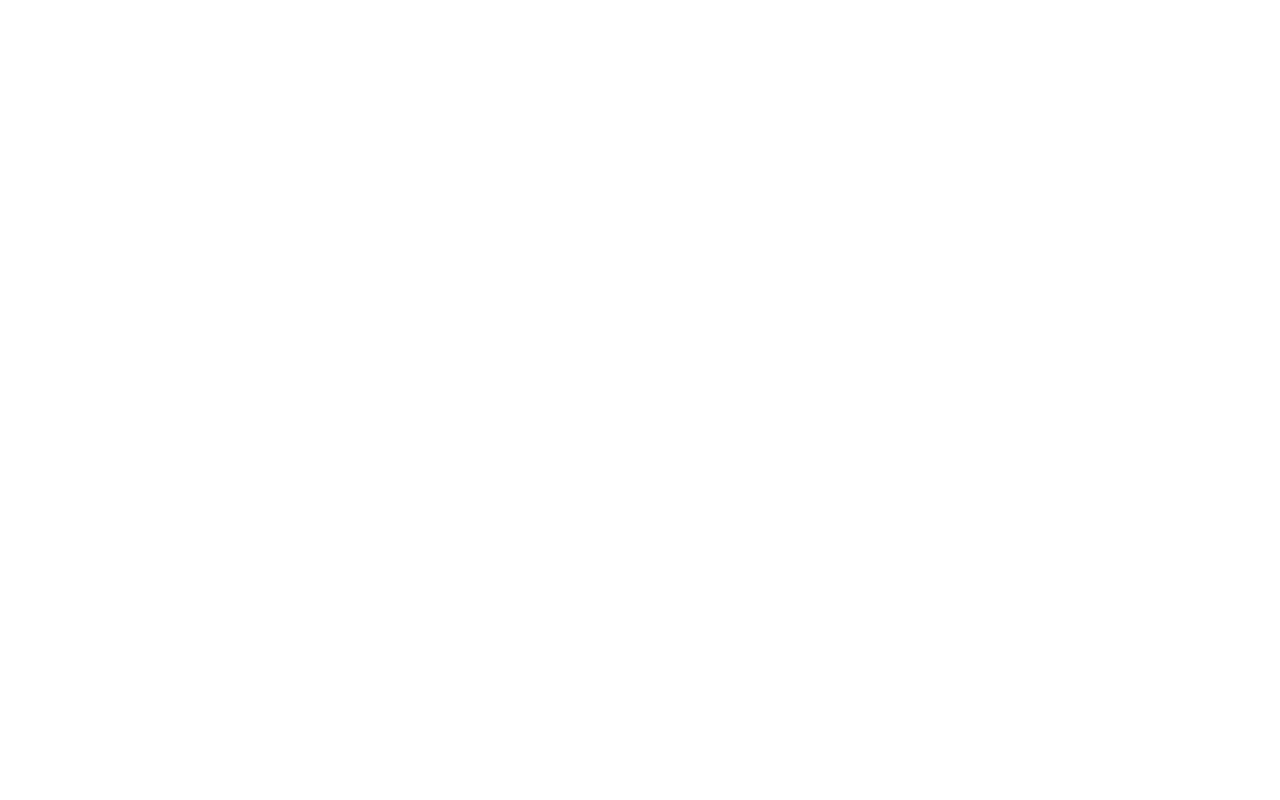
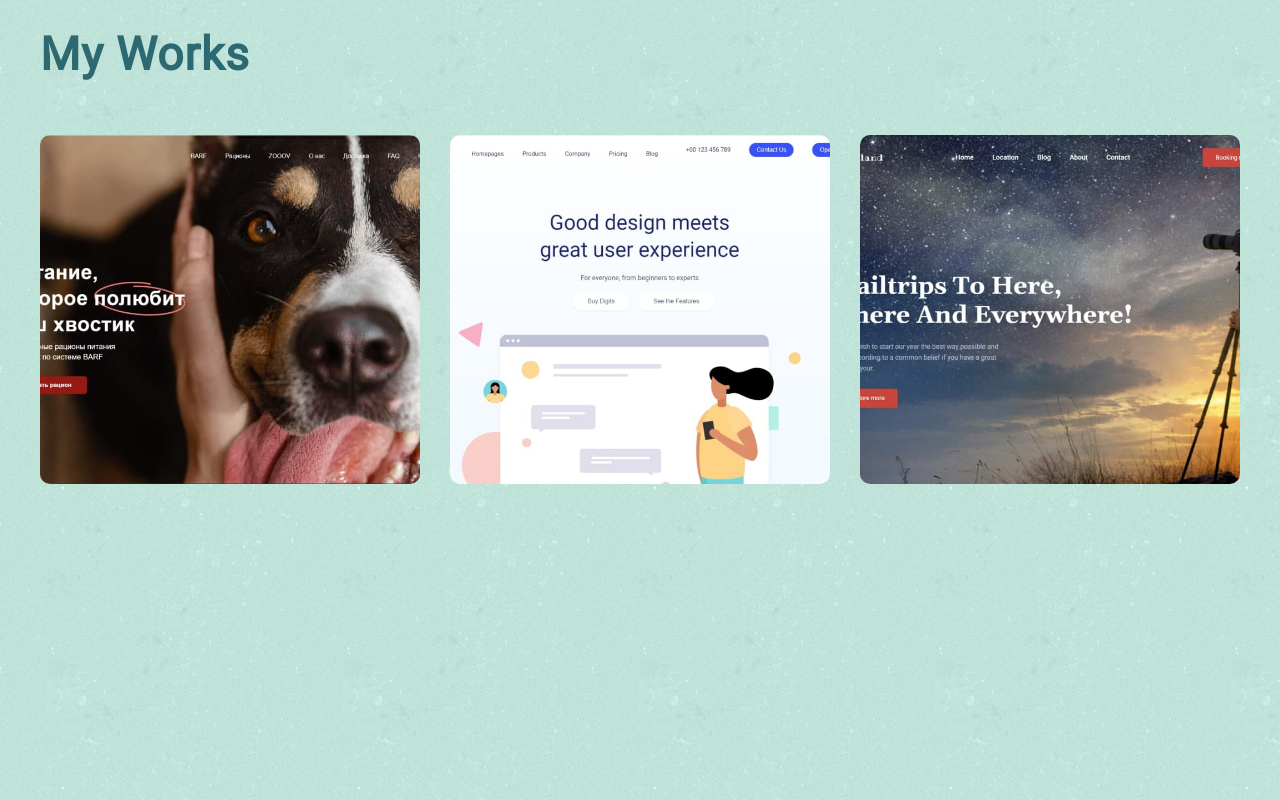
Before and after one commit to Nata-ta/portfolio, a plain HTML site: page index.html in a window 1280 px wide. Drawn offline with nearby package versions, Linux system fonts and the light colour scheme; files that its build step writes are made by us from their sources.

Commit message:
added styles

```diff
--- a/index.html
+++ b/index.html
@@ -8,6 +8,39 @@
     <title>Portfolio</title>
 </head>
 <body>
-
+  <header>
+      <div class="container">
+          <h1 class="caption">My Works</h1>
+      </div>
+  </header>
+  <main>
+      <section class="works">
+        <div class="container">
+          <div class="works__wrap">
+              <div class="works__col">
+                    <div class="works__card">
+                        <a href="https://nata-ta.github.io/zooov/" class="works__img-box">
+                            <img src="./images/zooov.jpg" alt="zooov" class="works__img">
+                        </a>
+                    </div>
+              </div>
+              <div class="works__col">
+                    <div class="works__card">
+                        <a href="https://nata-ta.github.io/coursework/" class="works__img-box">
+                            <img src="./images/digits.jpg" alt="digits" class="works__img">
+                        </a>
+                    </div>
+              </div>
+              <div class="works__col">
+                    <div class="works__card">
+                        <a href="https://nata-ta.github.io/traveland/" class="works__img-box">
+                            <img src="./images/trevland.jpg" alt="trevland" class="works__img">
+                        </a>
+                    </div>
+              </div>
+          </div>
+        </div>
+      </section>
+  </main>
 </body>
 </html>
--- /dev/null
+++ b/styles/common/_base.scss
@@ -0,0 +1,73 @@
+@import './vars';
+
+@font-face {
+    font-family: "Roboto";
+    src: url("../fonts/Roboto-Regular.woff2") format("woff2"),
+      url("../fonts/Roboto-Regular.woff") format("woff");
+    font-style: normal;
+    font-weight: 400;
+  }
+
+  @font-face {
+    font-family: "Roboto";
+    src: url("../fonts/Roboto-Light.woff2") format("woff2"),
+      url("../fonts/Roboto-Light.woff") format("woff");
+    font-style: normal;
+    font-weight: 300;
+  }
+
+
+*,
+*::before,
+*::after {
+    box-sizing: border-box;
+}
+
+html, body {
+    min-height: 100%;
+}
+
+body {
+    font-family: $main-ff;
+    font-size: $main-fz;
+    line-height: $main-lh;
+    font-weight: $main-fw;
+    color: $main-color;
+    margin: 0;
+    min-width: 320px;
+    background-image: url(../images/bg.png);
+
+}
+
+h1, h2, h3, h4, h5, h6, p, ul, ol {
+    margin: 0;
+}
+
+ul, ol {
+    list-style: none;
+    padding: 0;
+}
+
+a {
+    text-decoration: none;
+    color: currentColor;
+    transition: $trs;
+}
+
+.container {
+    max-width: 1248px;
+    padding: 0 24px;
+    margin: 0 auto;
+}
+
+.caption {
+    margin: 25px 0;
+    color: $secondary-color;
+    font-size: 46px;
+    line-height: 1.3;
+    font-weight: 700;
+    letter-spacing: .02em;
+    @include b(tablet) {
+        font-size: 40px;
+    }
+}
--- /dev/null
+++ b/styles/common/_vars.scss
@@ -0,0 +1,39 @@
+$main-fz: 16px;
+$main-fw: 400;
+$main-lh: 1.4;
+$main-ff: 'Roboto', Arial, Helvetica, sans-serif;
+
+$main-color: #000;
+$secondary-color: #2d6971;
+
+$trs: all .3s;
+
+$mobile-low: 479px;
+$mobile-width: 767px;
+$tablet-width: 1024px;
+$desktop-width: 1366px;
+
+@mixin b($breakpoints) {
+  @if ($breakpoints == desktop) {
+    @media (max-width: #{$desktop-width}) {
+      @content
+      }
+    }
+  @if ($breakpoints == tablet) {
+    @media (max-width: #{$tablet-width}) {
+      @content
+    }
+  } @else if ($breakpoints == mobile) {
+    @media (max-width: #{$mobile-width}) {
+      @content
+    }
+  } @else if ($breakpoints == mobile-sm) {
+    @media (max-width: #{$mobile-low}) {
+      @content
+    }
+  } @else {
+    @media (max-width: $breakpoints + px) {
+      @content
+      }
+    }
+}
--- /dev/null
+++ b/styles/components/_works.scss
@@ -0,0 +1,44 @@
+@import '../common/vars';
+
+.works {
+    padding: 25px 0;
+
+    &__wrap {
+        display: flex;
+        flex-wrap: wrap;
+        margin: 0 -15px -25px;
+    }
+
+    &__col {
+        padding: 0 15px 25px;
+        width: calc(100% / 3);
+    }
+
+    &__card {
+        border-radius: 10px;
+    }
+
+    &__img-box {
+        display: block;
+        line-height: 0;
+        border-radius: 10px;
+        overflow: hidden;
+        position: relative;
+        padding-bottom: 92%;
+
+        &__img-box:hover .works__img {
+            transform: scale(1.3);
+        }
+    }
+
+
+    &__img {
+        width: 100%;
+        height: 100%;
+        object-fit: cover;
+        position: absolute;
+        top: 0;
+        left: 0;
+        transition: $trs;
+    }
+}
--- a/styles/style.scss
+++ b/styles/style.scss
@@ -0,0 +1,3 @@
+@import './common/base';
+
+@import './components/works';
```
Also changed, not shown: fonts/Roboto-Light.woff (added), fonts/Roboto-Light.woff2 (added), fonts/Roboto-Regular.woff (added), fonts/Roboto-Regular.woff2 (added), images/bg.png (added), images/digits.jpg (added), images/trevland.jpg (added), images/zooov.jpg (added), styles/style.css (added), 1 other file.
